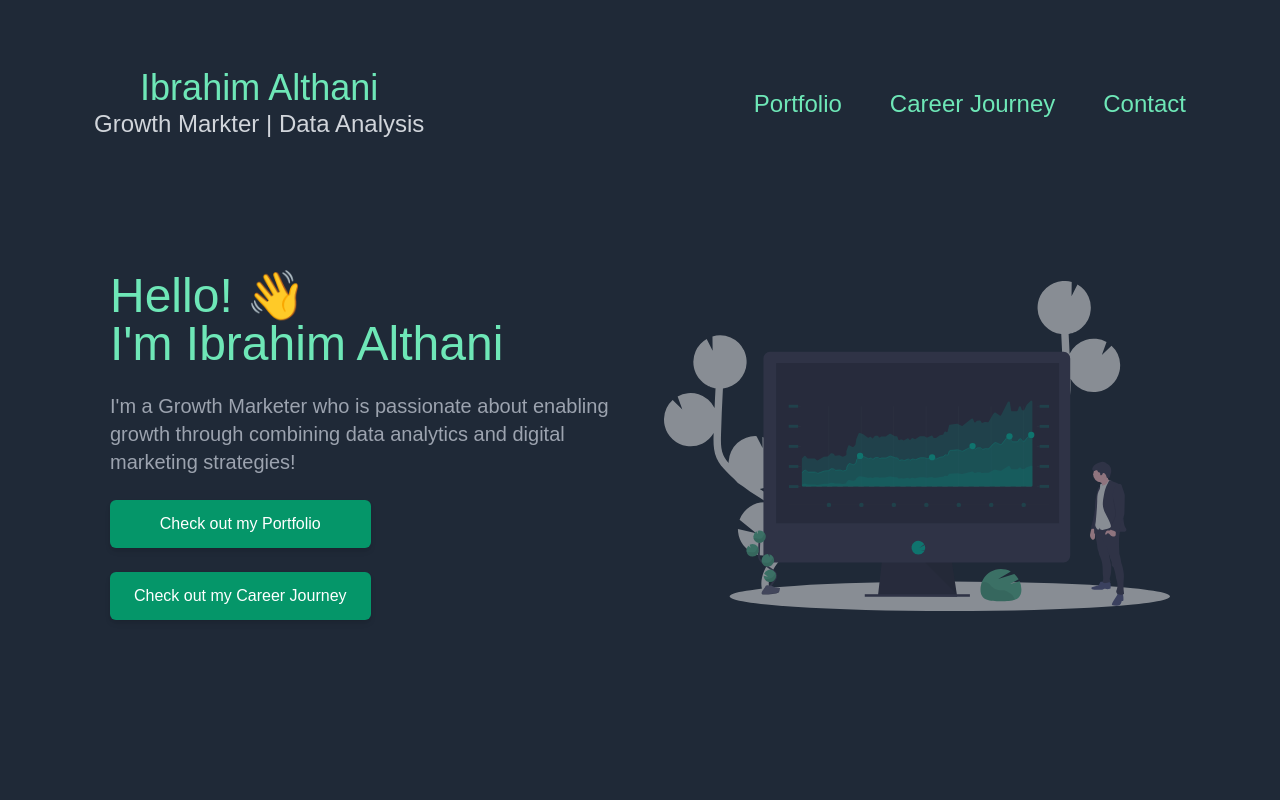
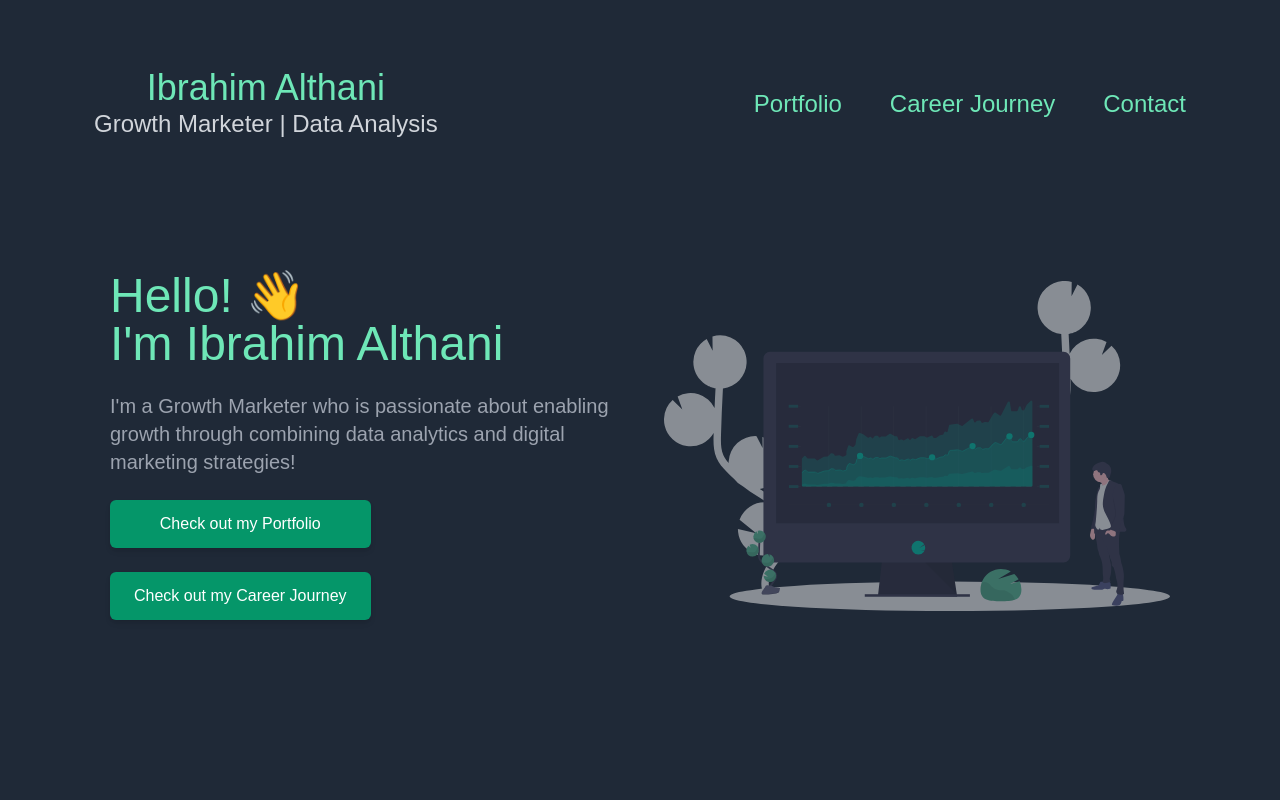
Before and after one commit to althani-sa/ibrahim-ai-v1, a website: page public/index.html in a window 1280 px wide. Shown: the top 800 px of the page. Drawn offline with Linux system fonts and the light colour scheme.

Commit message:
fixed typo martker -> marketer

```diff
--- a/public/index.html
+++ b/public/index.html
@@ -32,7 +32,7 @@
 			>
 				<div class="py-1 mx-auto text-center">
 					<h1 class="text-green-300 text-4xl">Ibrahim Althani</h1>
-					<h2 class="text-gray-300 text-2xl">Growth Markter | Data Analysis</h2>
+					<h2 class="text-gray-300 text-2xl">Growth Marketer | Data Analysis</h2>
 				</div>
 				<ul
 					class="
```
